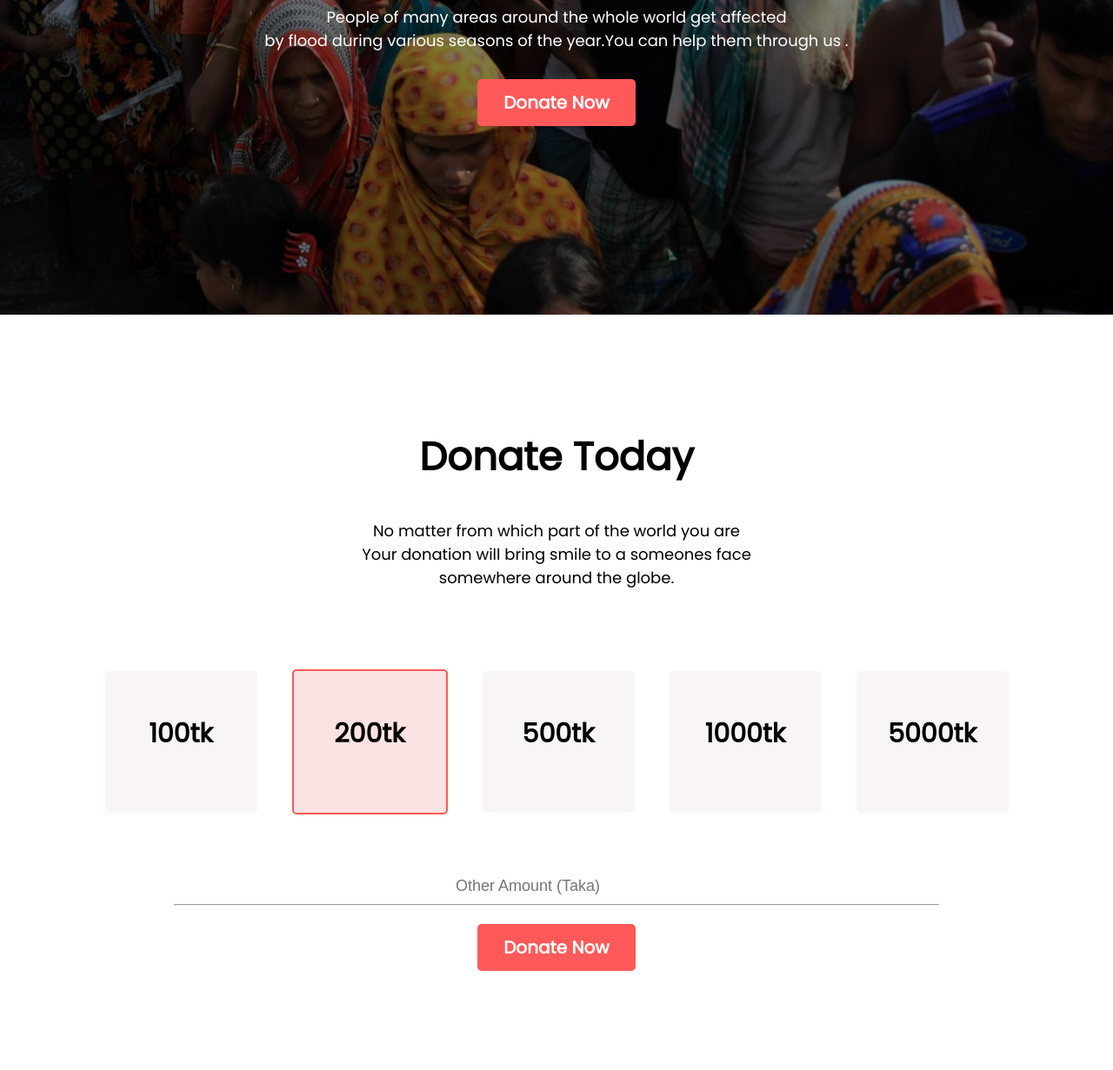
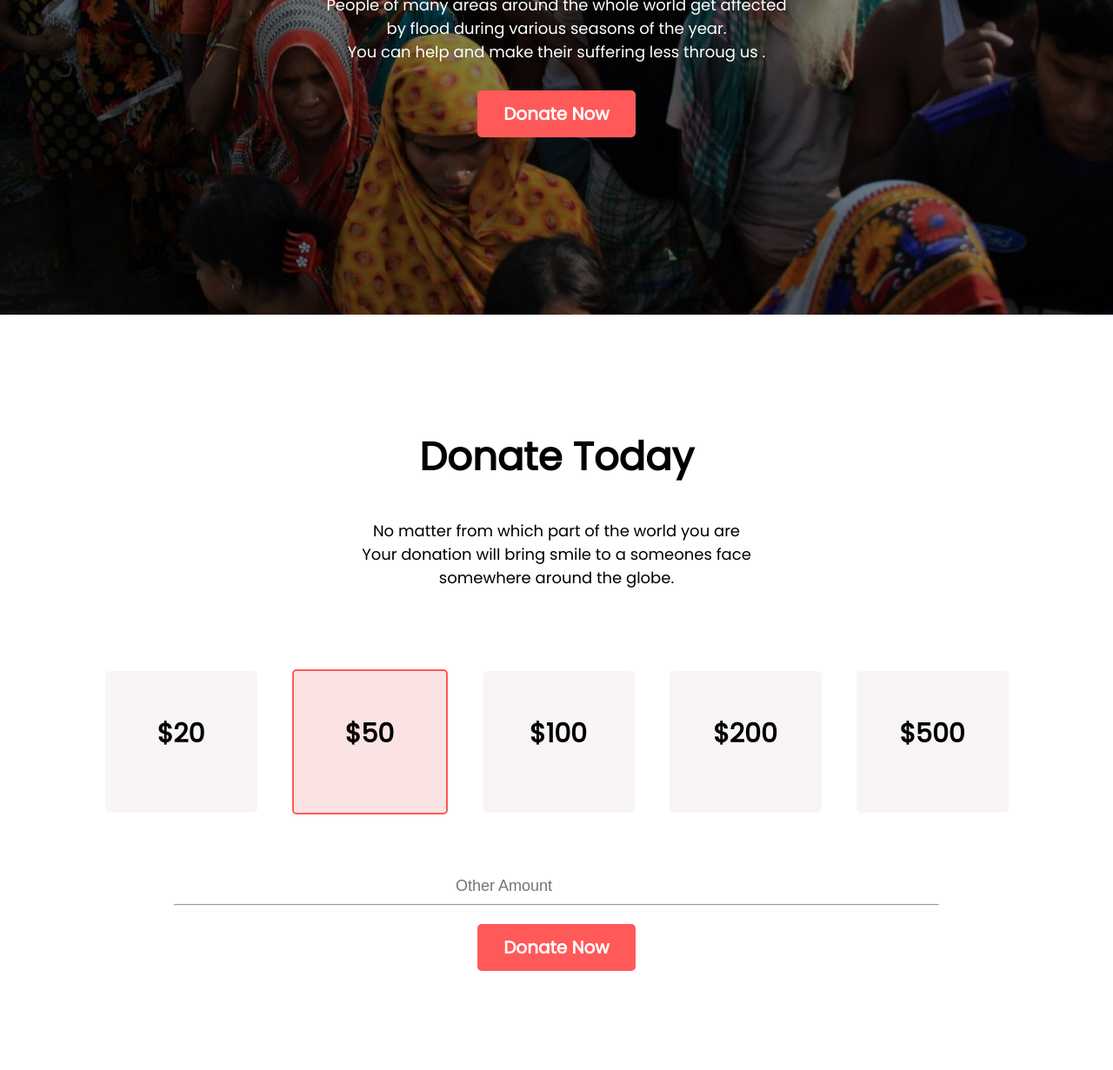
Before and after one commit to anowarzz/donate-for-flood-victims, a plain HTML site: page index.html in a window 1280 px wide. Shown: the part 438-1669 px from the top of the page at 87% size. Drawn offline with Linux system fonts and the light colour scheme.

Commit message:
project done

```diff
--- a/index.html
+++ b/index.html
@@ -19,8 +19,7 @@
         </h1>
         <p>
           People of many areas around the whole world get
-          affected <br> by flood during various seasons of the year.You can help them through
-          us .
+          affected <br> by flood during various seasons of the year. <br> You can help and make their suffering less throug us .
         </p>
         <br />
         <a class="link-button" target="_blank" href="">Donate Now</a>
@@ -41,23 +40,23 @@
 
       <div class="flexible-container">
         <div class="unselected-amount">
-          <p>100tk</p>
+          <p>$20</p>
         </div>
         <div id="selected-amount">
-          <p>200tk</p>
+          <p>$50</p>
         </div>
         <div class="unselected-amount">
-          <p>500tk</p>
+          <p>$100</p>
         </div>
         <div class="unselected-amount">
-          <p>1000tk</p>
+          <p>$200</p>
         </div>
         <div class="unselected-amount">
-          <p>5000tk</p>
+          <p>$500</p>
         </div>
       </div>
       <div class="input-are">
-        <input type="text" placeholder="Other Amount (Taka)" />
+        <input type="text" placeholder="Other Amount" />
       </div>
       <hr />
       <br />
@@ -144,23 +143,6 @@
 </section>
 
 
-
-
-
-
-
-
-
-
-
-
-
-
-
-
-
-
-
 <section>
 
 <div class="our-updates">
```
